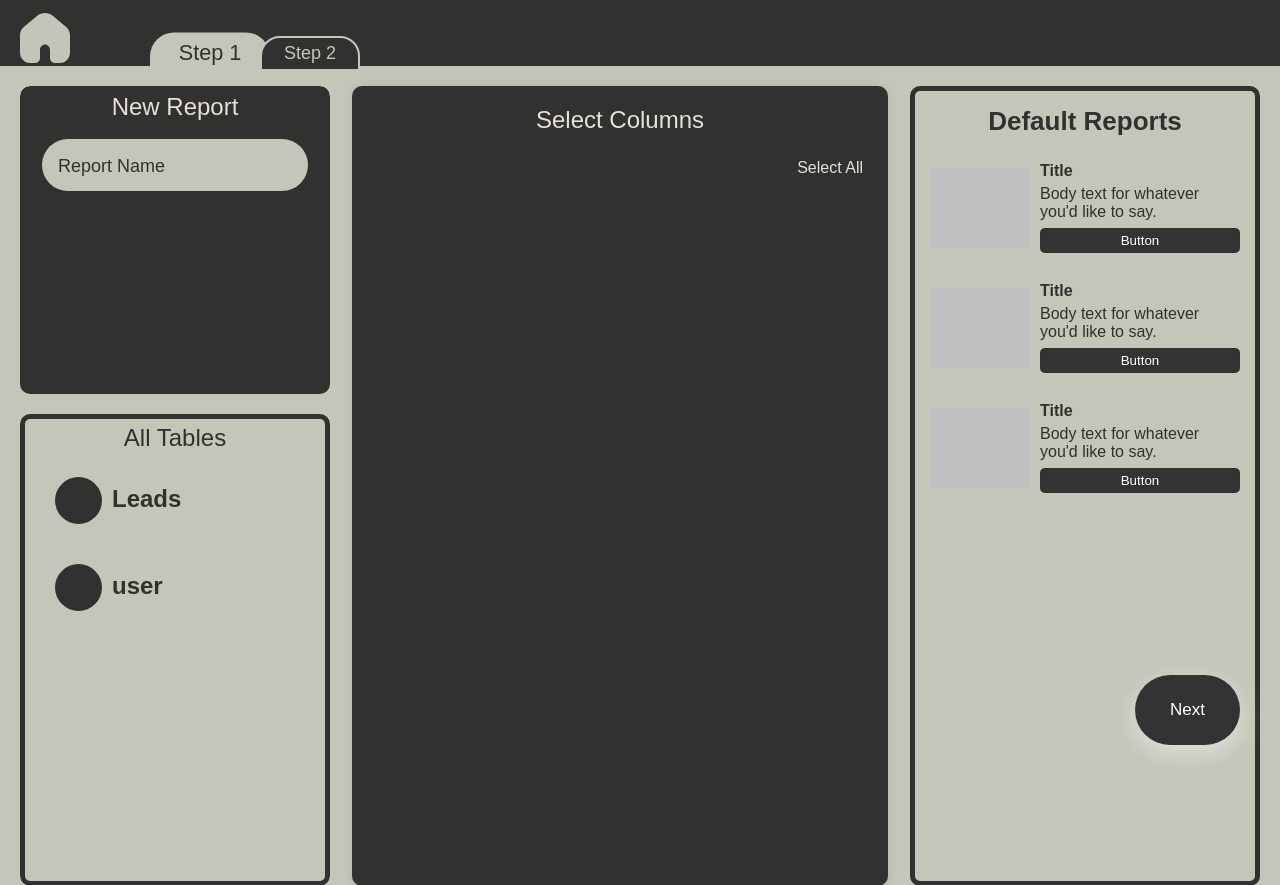
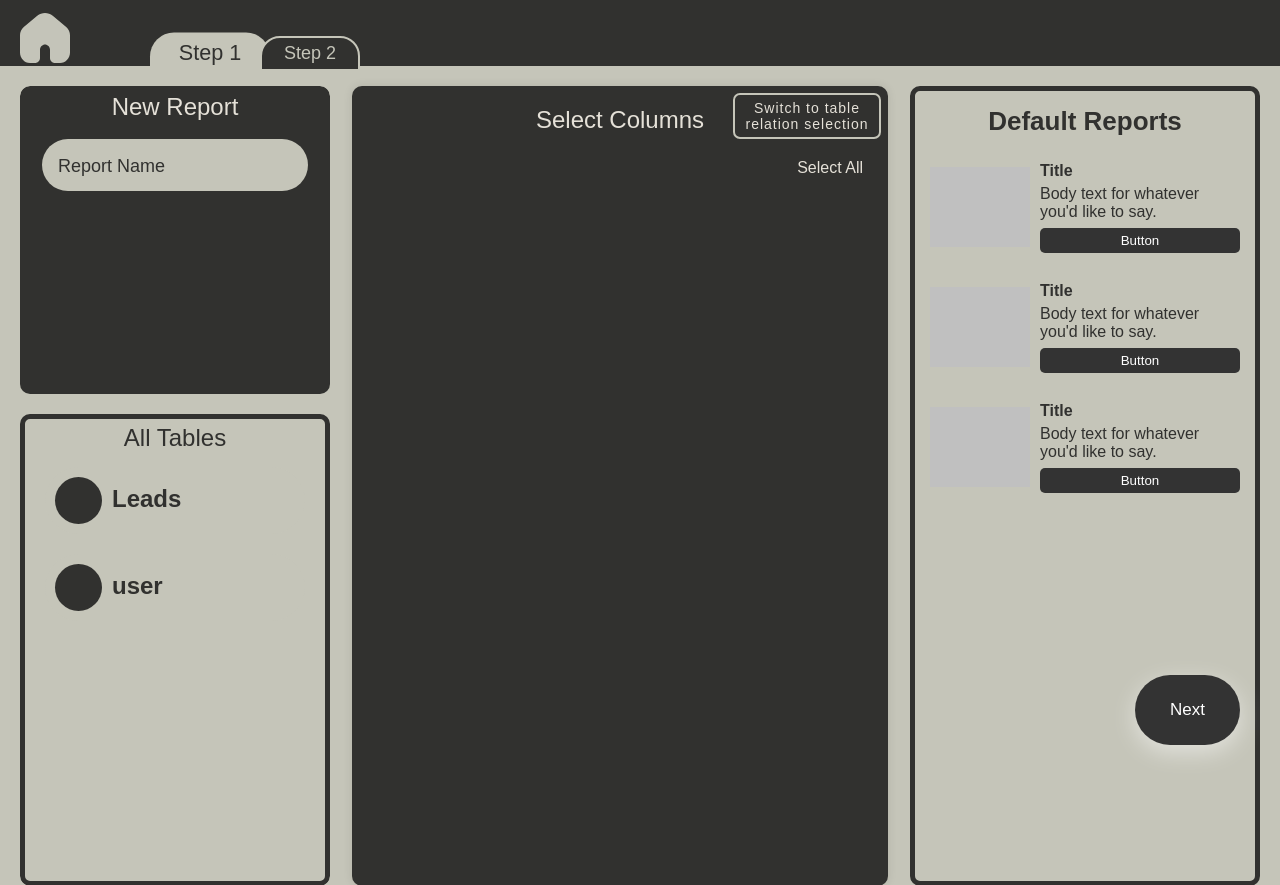
Before and after one commit to Ritvik2205/reports-dashboard, a Flask app: page /dashboard in a window 1280 px wide. Shown: the top 885 px of the page. Run offline with Flask 3, Linux system fonts and the light colour scheme; some libraries are stand-ins or nearby versions; some web fonts are replaced.

Commit message:
adding button for foreign key relations

```diff
--- a/website/static/main.js
+++ b/website/static/main.js
@@ -201,7 +201,10 @@ $(document).ready(function() {
                             'class': 'checkbox-container',
                             'html':
                             '<input type="checkbox" class="list-item-checkbox"><span class="checkbox-span"></span>',
-                            'css': {'float': 'left'}
+                            'css': {
+                                'float': 'left',
+                                'display': 'none'
+                            }
                         })
 
                         $itemContainer.append($checkBoxContainer);
@@ -235,6 +238,17 @@ $(document).ready(function() {
     $(".card").on('click', function() {
         activeTableColumns = onCardClick($(this), activeTableColumns);
     });
+
+    // Foreign key button toggle view
+    $('.foreign-key-btn').on('click', function() {
+        $(this).toggleClass('active');
+        if ($(this).hasClass('active')) {
+            $('.checkbox-container').css('display', '');
+        } else {
+            $('.checkbox-container').css('display', 'none');
+        }
+
+    })
 
 
 
--- a/website/static/styles.css
+++ b/website/static/styles.css
@@ -527,8 +527,35 @@ body {
 
 
 .middle-panel {
+    position: relative;
     width: 40%;
     overflow: scroll;
+}
+
+.foreign-key-btn {
+    position: absolute;
+    top: 0;
+    right: 0;
+    width: 25%;
+    padding: 5px;
+    margin: 7px 7px 5px 0;
+    font-size: 14px;
+    letter-spacing: 1px;
+    border: 2px solid var(--primary-color);
+    border-radius: 7px;
+    text-align: center;
+    transition: all 0.2s ease;
+    cursor: pointer;
+}
+
+.foreign-key-btn:hover,
+.foreign-key-btn.active {
+    background-color: var(--primary-hover-color);
+    color: var(--secondary-color);
+}
+
+.foreign-key-btn.active {
+    background-color: var(--primary-color);
 }
 
 .middle-panel-heading {
--- a/website/templates/dashboard.html
+++ b/website/templates/dashboard.html
@@ -32,6 +32,7 @@
         </div>
         <div class="middle-panel">
             <div class="middle-panel-heading">Select Columns</div>
+            <div class="foreign-key-btn">Switch to table relation selection</div>
             <div id="selectAllColumns" class="selectable">Select All</div>
             <div class="selected-tables">
                 {% for table_name in table_names  %}
```
